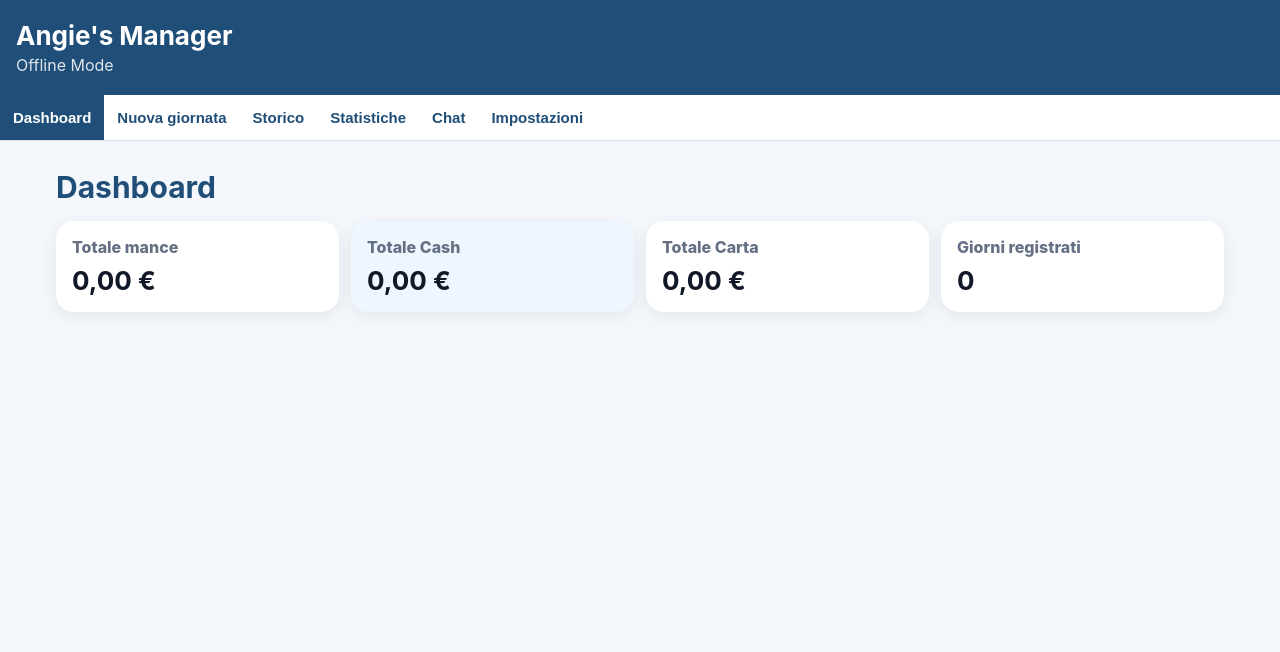
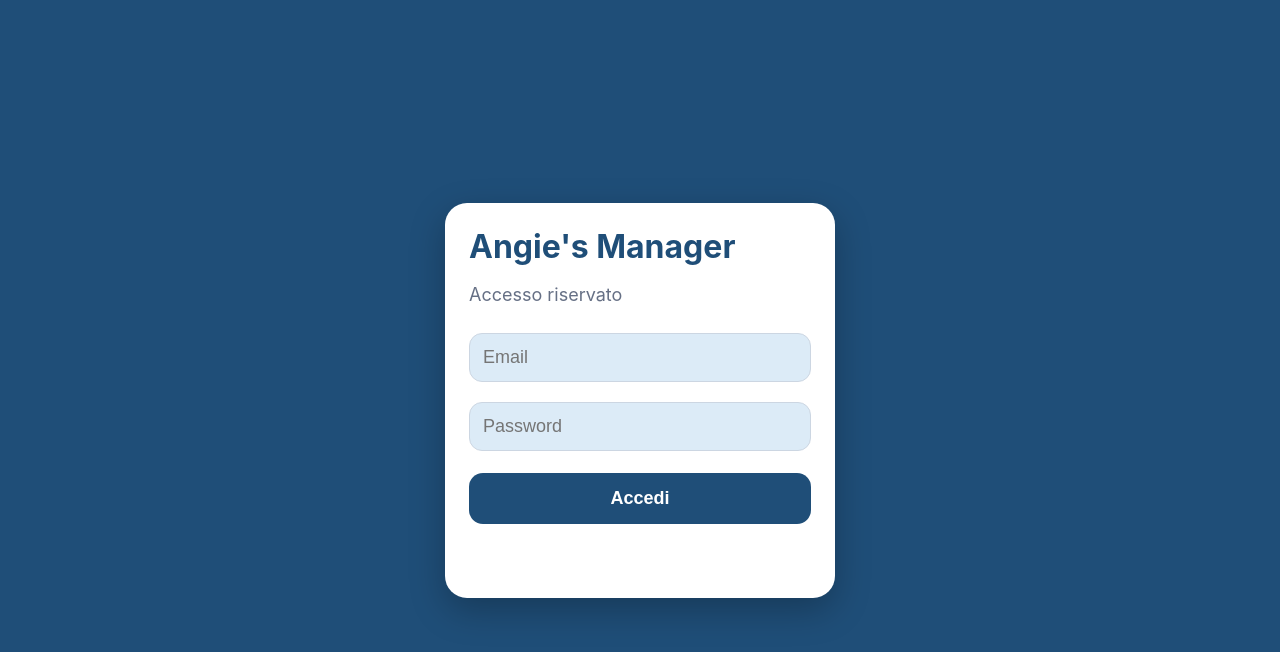
Before and after one commit to vitalinnadolnii3-ux/-angies-tips-manager, a plain HTML site: page index.html in a window 1280 px wide. Drawn offline with Linux system fonts and the light colour scheme.

Commit message:
Restore login screen for Firebase online mode

```diff
--- a/index.html
+++ b/index.html
@@ -3,17 +3,28 @@
 <head>
   <meta charset="utf-8">
   <meta name="viewport" content="width=device-width,initial-scale=1">
-  <title>Angie's Manager v10</title>
-  <link rel="stylesheet" href="style.css?v=10">
+  <title>Angie's Manager v11</title>
+  <link rel="stylesheet" href="style.css?v=11">
 </head>
 <body>
-  <div id="app">
+  <div id="login" class="login">
+    <div class="login-card">
+      <h1>Angie's Manager</h1>
+      <p>Accesso riservato</p>
+      <input id="email" type="email" placeholder="Email">
+      <input id="password" type="password" placeholder="Password">
+      <button id="loginBtn">Accedi</button>
+      <p id="err" style="color:red;font-weight:bold;min-height:20px;"></p>
+    </div>
+  </div>
+
+  <div id="app" class="hidden">
     <header>
       <div>
         <h1>Angie's Manager</h1>
-        <p id="who">Offline Mode</p>
+        <p id="who">Online</p>
       </div>
-      <button id="logoutBtn" style="display:none;">Logout</button>
+      <button id="logoutBtn">Logout</button>
     </header>
 
     <nav>
@@ -105,6 +116,6 @@
     </main>
   </div>
 
-  <script type="module" src="app.js?v=10"></script>
+  <script type="module" src="app.js?v=11"></script>
 </body>
 </html>
```
